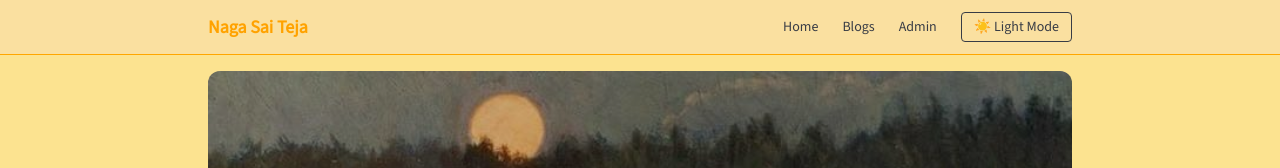
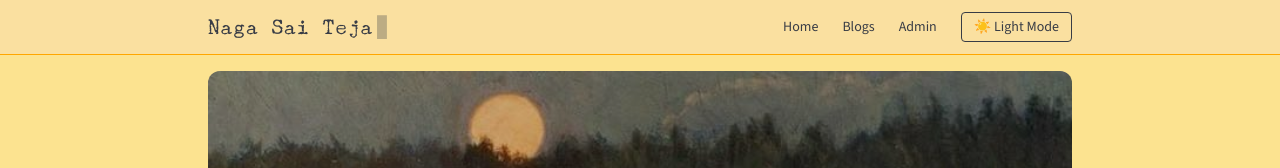
Before and after one commit to Nagasaitej8130/CMS, a Next.js app: page / in a window 1280 px wide. Shown: the top 168 px of the page. Built offline with nearby package versions, Linux system fonts and the light colour scheme; no server answers; the database is empty.

Commit message:
font update and logo change

```diff
--- a/src/app/globals.css
+++ b/src/app/globals.css
@@ -2,8 +2,32 @@
 @import "tailwindcss";
 
 
+/* =========================
+   ✨ LOGO ANIMATION
+========================= */
 
+.logo {
+  font-family: Underwood, serif;
+  font-size: 1.25rem;
+  letter-spacing: 1px;
+  display: inline-flex;
+  align-items: center;
+  gap: 4px;
+  color: var(--text);
+}
 
+/* inline cursor */
+.logo::after {
+  content: "▋";
+  animation: blink 1s infinite;
+  color: var(--text); /* auto adapts to theme */
+}
+
+/* blinking */
+@keyframes blink {
+  0%, 50%, 100% { opacity: 1; }
+  25%, 75% { opacity: 0; }
+}
 /*Font */
 
 @font-face {
--- a/src/components/Navbar.tsx
+++ b/src/components/Navbar.tsx
@@ -18,13 +18,9 @@ export default function Navbar() {
       <div className="max-w-4xl mx-auto px-4 py-3 flex justify-between items-center">
 
         {/* LOGO */}
-        <Link
-          href="/"
-          className="font-bold text-lg"
-          style={{ color: "var(--accent)" } }
-        >
-          Naga Sai Teja
-        </Link>
+        <Link href="/" className="logo">
+  Naga Sai Teja
+</Link>
 
         {/* DESKTOP NAV */}
         <div className="hidden md:flex items-center gap-6 text-sm">
```
